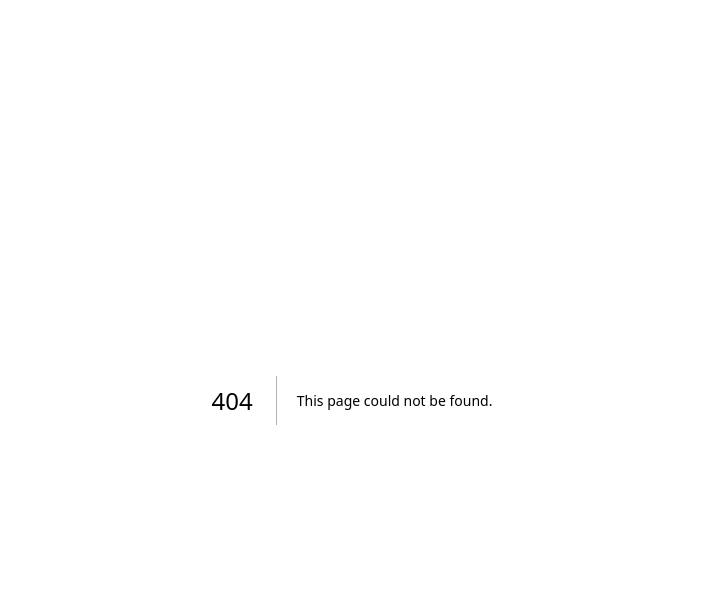
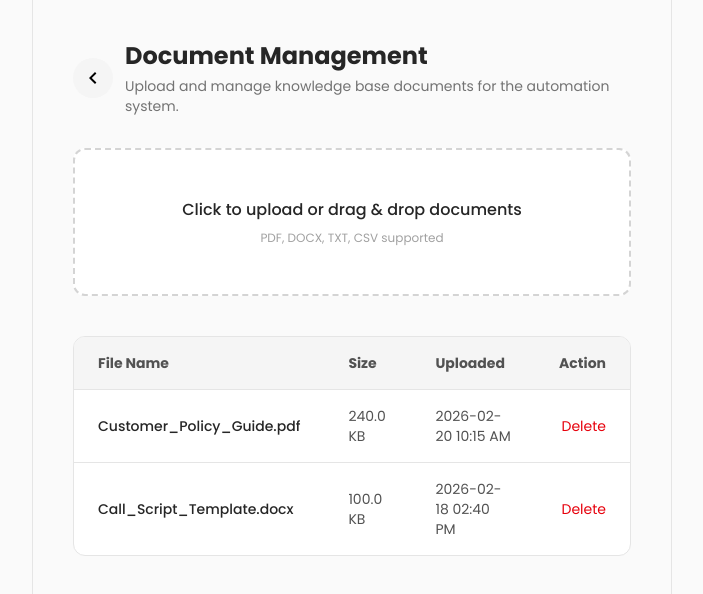
Before and after one commit to danula-rathnayaka/call-center-automation, a Next.js app in the folder frontend/call-ai/: page /admin/documents in a window 1280 px wide. Before the commit this address had no page. Shown: the top 594 px of the page, without its empty margins (288-991 px from the left). Built offline with nearby package versions, Linux system fonts and the light colour scheme.

Commit message:
feat: add docs management page ui

```diff
--- /dev/null
+++ b/frontend/call-ai/app/admin/documents/page.tsx
@@ -0,0 +1,149 @@
+"use client";
+
+import { useRouter } from "next/navigation";
+import { useRef, useState } from "react";
+
+type DocumentItem = {
+  id: string;
+  name: string;
+  size: number;
+  uploadedAt: string;
+};
+
+export default function DocumentsPage() {
+  const router = useRouter();
+  const fileInputRef = useRef<HTMLInputElement>(null);
+
+  // existing documents
+  const [documents, setDocuments] = useState<DocumentItem[]>([
+    {
+      id: "1",
+      name: "Customer_Policy_Guide.pdf",
+      size: 245760,
+      uploadedAt: "2026-02-20 10:15 AM",
+    },
+    {
+      id: "2",
+      name: "Call_Script_Template.docx",
+      size: 102400,
+      uploadedAt: "2026-02-18 02:40 PM",
+    },
+  ]);
+
+  const handleUploadClick = () => {
+    fileInputRef.current?.click();
+  };
+
+  const handleFiles = (files: FileList | null) => {
+    if (!files) return;
+
+    const newDocs: DocumentItem[] = Array.from(files).map((file) => ({
+      id: crypto.randomUUID(),
+      name: file.name,
+      size: file.size,
+      uploadedAt: new Date().toLocaleString(),
+    }));
+
+    setDocuments((prev) => [...newDocs, ...prev]);
+  };
+
+  const handleDelete = (id: string) => {
+    setDocuments((prev) => prev.filter((doc) => doc.id !== id));
+  };
+
+  return (
+    <div className="flex min-h-screen bg-neutral-50 text-neutral-800">
+      <main className="flex-1 p-10 border-x border-neutral-200">
+        {/* Page Title */}
+        <div className="flex items-center gap-3">
+          <button
+            onClick={() => router.back()}
+            className="p-2 bg-neutral-100 hover:bg-neutral-200 transition rounded-full cursor-pointer"
+          >
+            <svg
+              xmlns="http://www.w3.org/2000/svg"
+              height="24px"
+              viewBox="0 -960 960 960"
+              width="24px"
+              fill="#000000"
+            >
+              <path d="M560-240 320-480l240-240 56 56-184 184 184 184-56 56Z" />
+            </svg>
+          </button>
+          <div>
+            <h1 className="text-2xl font-bold">Document Management</h1>
+            <p className="text-sm text-neutral-500 mt-1">
+              Upload and manage knowledge base documents for the automation
+              system.
+            </p>
+          </div>
+        </div>
+
+        {/* Upload Box */}
+        <div
+          onClick={handleUploadClick}
+          className="mt-8 border-2 border-dashed border-neutral-300 rounded-xl p-12 text-center bg-white cursor-pointer hover:border-black transition"
+        >
+          <p className="font-medium">
+            Click to upload or drag & drop documents
+          </p>
+          <p className="text-xs text-neutral-400 mt-2">
+            PDF, DOCX, TXT, CSV supported
+          </p>
+
+          <input
+            type="file"
+            multiple
+            ref={fileInputRef}
+            onChange={(e) => handleFiles(e.target.files)}
+            className="hidden"
+          />
+        </div>
+
+        {/* Existing Documents - Directly Below Upload */}
+        <div className="mt-10 bg-white rounded-xl border border-neutral-200 overflow-hidden">
+          {documents.length === 0 ? (
+            <div className="p-12 text-center text-neutral-500">
+              No documents available.
+            </div>
+          ) : (
+            <table className="w-full text-sm">
+              <thead className="bg-neutral-100 text-neutral-600">
+                <tr>
+                  <th className="text-left px-6 py-4">File Name</th>
+                  <th className="text-left px-6 py-4">Size</th>
+                  <th className="text-left px-6 py-4">Uploaded</th>
+                  <th className="text-left px-6 py-4 text-right">Action</th>
+                </tr>
+              </thead>
+              <tbody>
+                {documents.map((doc) => (
+                  <tr
+                    key={doc.id}
+                    className="border-t border-neutral-200 hover:bg-neutral-50 transition"
+                  >
+                    <td className="px-6 py-4 font-medium">{doc.name}</td>
+                    <td className="px-6 py-4 text-neutral-600">
+                      {(doc.size / 1024).toFixed(1)} KB
+                    </td>
+                    <td className="px-6 py-4 text-neutral-600">
+                      {doc.uploadedAt}
+                    </td>
+                    <td className="px-6 py-4 text-right">
+                      <button
+                        onClick={() => handleDelete(doc.id)}
+                        className="text-red-600 hover:underline"
+                      >
+                        Delete
+                      </button>
+                    </td>
+                  </tr>
+                ))}
+              </tbody>
+            </table>
+          )}
+        </div>
+      </main>
+    </div>
+  );
+}
--- a/frontend/call-ai/app/admin/page.tsx
+++ b/frontend/call-ai/app/admin/page.tsx
@@ -36,7 +36,11 @@ export default function AdminPage() {
 
           <div className="flex gap-6">
             <ActionCard title="Calls" iconType="phone" href="/admin/calls" />
-            <ActionCard title="Documents" iconType="doc" href="/admin/docs" />
+            <ActionCard
+              title="Documents"
+              iconType="doc"
+              href="/admin/documents"
+            />
           </div>
         </div>
 
```
